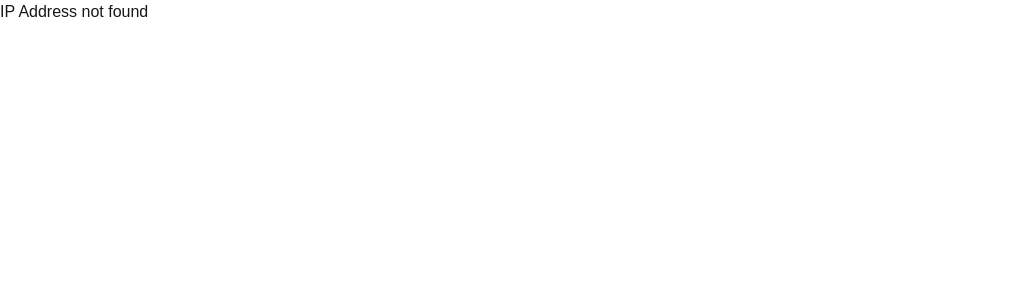
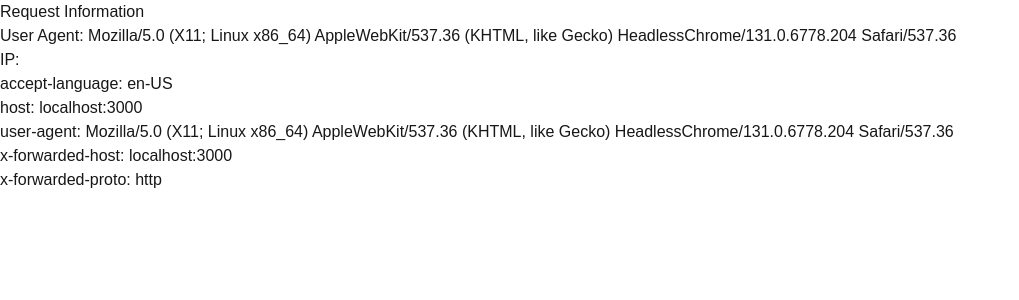
Before and after one commit to thomas-desmond/night-hiker-frontend, a Next.js app: page /serverside in a window 1280 px wide. Before the commit this address had no page. Shown: the top 300 px of the page, without its empty margins (0-1019 px from the left). Built offline with nearby package versions, Linux system fonts and the light colour scheme.

Commit message:
Printing header info

```diff
--- a/app/serverside/page.tsx
+++ b/app/serverside/page.tsx
@@ -1,27 +1,29 @@
-import { headers } from 'next/headers'
-import geoip from 'geoip-lite';
+import { headers } from "next/headers";
+import geoip from "geoip-lite";
 
 export default async function Page() {
   const headersList = await headers();
 
-    const userAgent = headersList.get('user-agent');
-    const ip = headersList.get('x-real-ip');
+  const userAgent = headersList.get("user-agent");
+  const ip = headersList.get("x-real-ip");
 
-    if (!ip) {
-        return <div>IP Address not found</div>;
-    }
-    const location = geoip.lookup(ip);
+//   if (!ip) {
+//     return <div>IP Address not found</div>;
+//   }
+//   const location = geoip.lookup(ip);
 
   return (
     <div>
       <h1>Request Information</h1>
       <p>User Agent: {userAgent}</p>
       <p>IP: {ip}</p>
-            {location && (
-                <p>
-                    Location: {location.city}, {location.region}, {location.country}
+      <div>
+        {Array.from(headersList).map(([name, value]) => (
+          <p key={name}>
+            {name}: {value}
           </p>
-            )}
+        ))}
+      </div>
     </div>
   );
 }
```
Lines whose indentation alone changed are shown as unchanged.
